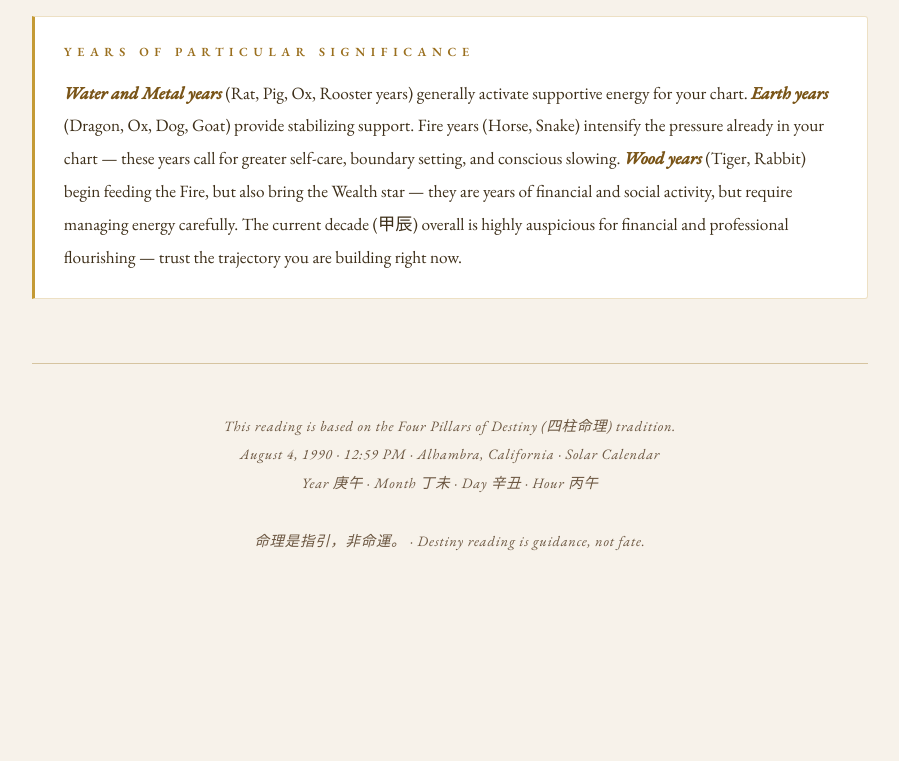
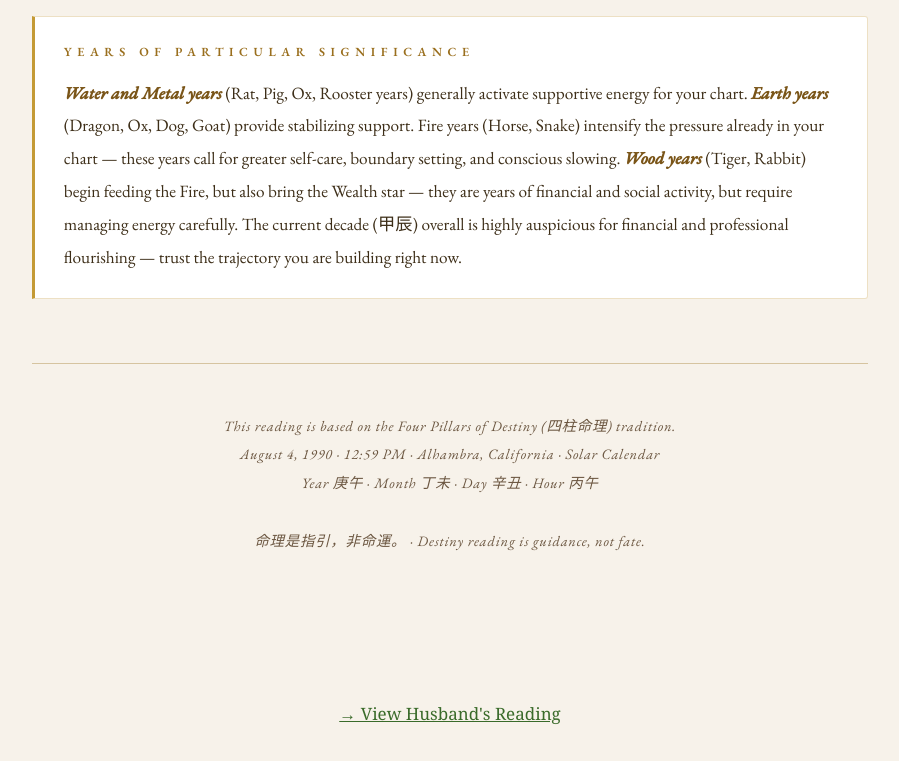
Before and after one commit to meowmies/fun-stuff, a plain HTML site: page index.html in a window 1280 px wide. Shown: the part 10514-11275 px from the top of the page, without its empty margins (190-1089 px from the left). Before the commit the page ends 11182 px from the top, so only its background shows below. Drawn offline with nearby package versions, Linux system fonts and the light colour scheme.

Commit message:
index.html
added link to husband

```diff
--- a/index.html
+++ b/index.html
@@ -996,5 +996,8 @@
   </div>
 
 </div>
+  <div style="text-align:center; padding: 2rem; font-family: Georgia, serif;">
+  <a href="saju-reading-husband.html" style="color: #3a6b2a;">→ View Husband's Reading</a>
+</div>
 </body>
 </html>
```
